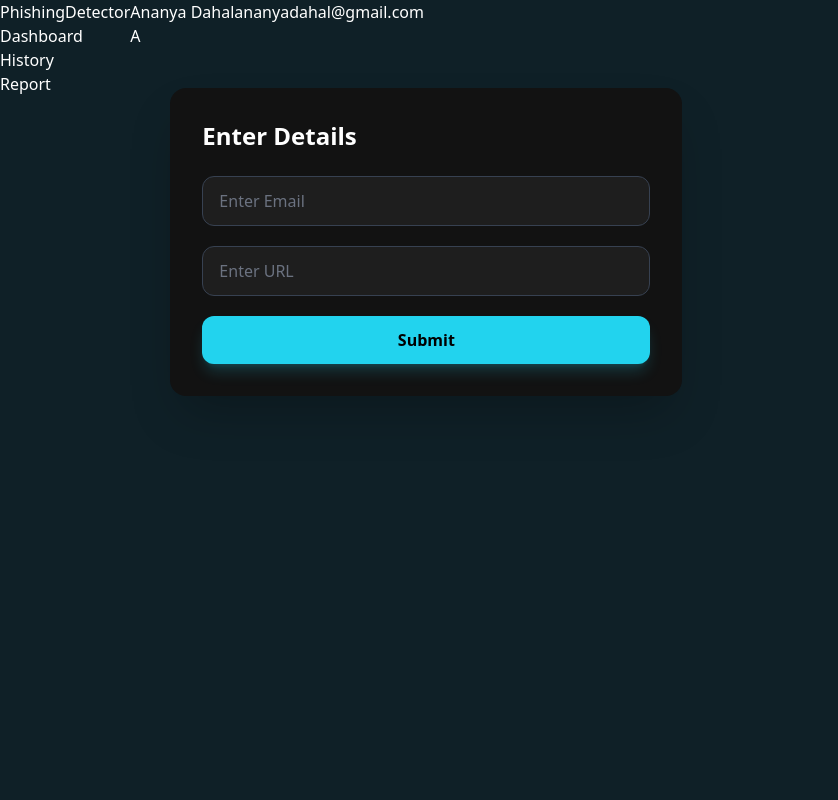
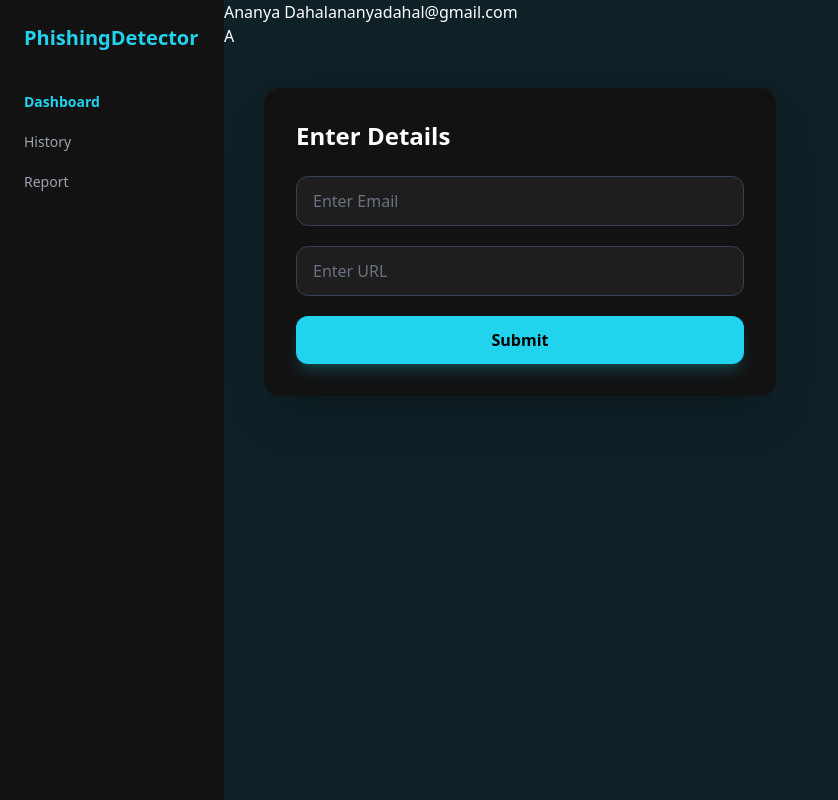
Before and after one commit to AnanyaDahal/FYP_AnanyaDahal_2408840, a React (Create React App) app in the folder frontend/: page /dashboard in a window 1280 px wide. Shown: the whole page, without its empty margins (0-838 px from the left). Built offline with nearby package versions, Linux system fonts and the light colour scheme; the HTML template or start-up script is replaced by a standard one.

Commit message:
Sidebar page added

```diff
--- a/frontend/src/pages/Sidebar.jsx
+++ b/frontend/src/pages/Sidebar.jsx
@@ -8,20 +8,35 @@ const Sidebar = () => {
     { name: "Dashboard", path: "/dashboard" },
     { name: "History", path: "/history" },
     { name: "Report", path: "/report" },
-
   ];
 
   return (
-    <div className="sidebar">
-      <h1 className="logo">PhishingDetector</h1>
-      <ul>
-        {menu.map((item) => (
-          <li key={item.name} className={location.pathname === item.path ? "active" : ""}>
-            <Link to={item.path}>{item.name}</Link>
-          </li>
-        ))}
+    <aside className="w-56 bg-[#121212] p-6 flex flex-col">
+      <h1 className="text-cyan-400 text-xl font-bold mb-10">
+        PhishingDetector
+      </h1>
+
+      <ul className="space-y-5">
+        {menu.map((item) => {
+          const isActive = location.pathname === item.path;
+
+          return (
+            <li key={item.name}>
+              <Link
+                to={item.path}
+                className={`block text-sm transition ${
+                  isActive
+                    ? "text-cyan-400 font-semibold"
+                    : "text-gray-400 hover:text-cyan-400"
+                }`}
+              >
+                {item.name}
+              </Link>
+            </li>
+          );
+        })}
       </ul>
-    </div>
+    </aside>
   );
 };
 
```
